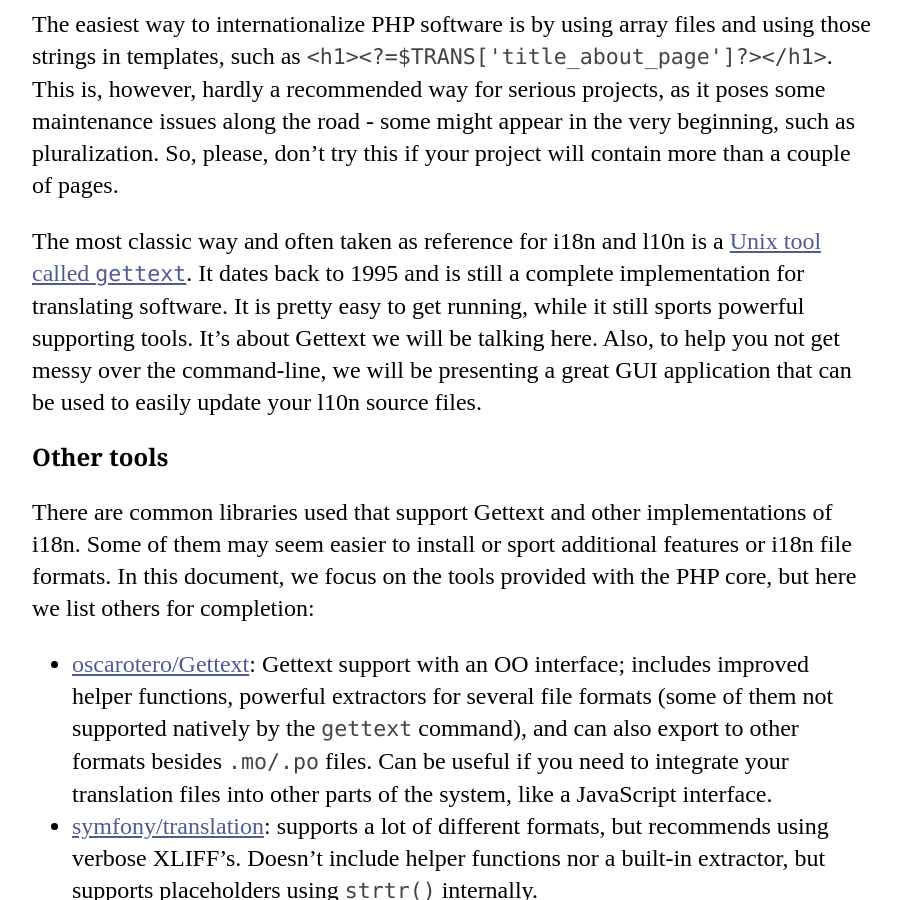
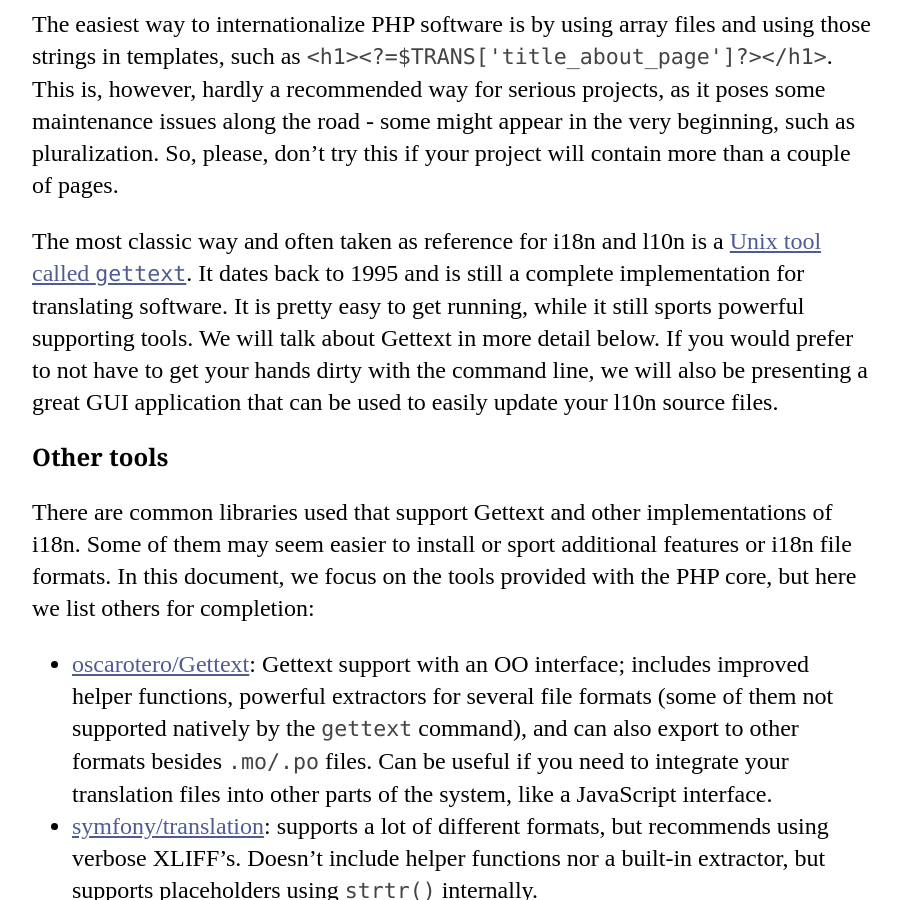
Before and after one commit to codeguy/php-the-right-way, a Jekyll site: the page built from _posts/05-06-01-Internationalization-and-Localization.md, in a window 1280 px wide and 900 px high, scrolled down 2028 px. Shown: the whole window, without its empty margins (188-1089 px from the left). Built offline with Jekyll 4.4.1, drawn with Linux system fonts in a browser that asks for light colours; our own code applies the rules of GitHub Pages for plain Markdown files.

Commit message:
Update Gettext introduction phrasing

```diff
--- a/_posts/05-06-01-Internationalization-and-Localization.md
+++ b/_posts/05-06-01-Internationalization-and-Localization.md
@@ -31,9 +31,9 @@ don't try this if your project will contain more than a couple of pages.
 
 The most classic way and often taken as reference for i18n and l10n is a [Unix tool called `gettext`][gettext]. It dates
 back to 1995 and is still a complete implementation for translating software. It is pretty easy to get running, while
-it still sports powerful supporting tools. It's about Gettext we will be talking here. Also, to help you not get messy
-over the command-line, we will be presenting a great GUI application that can be used to easily update your l10n source
-files.
+it still sports powerful supporting tools. We will talk about Gettext in more detail below. If you would prefer to not
+have to get your hands dirty with the command line, we will also be presenting a great GUI application that can be used
+to easily update your l10n source files.
 
 ### Other tools
 
```
